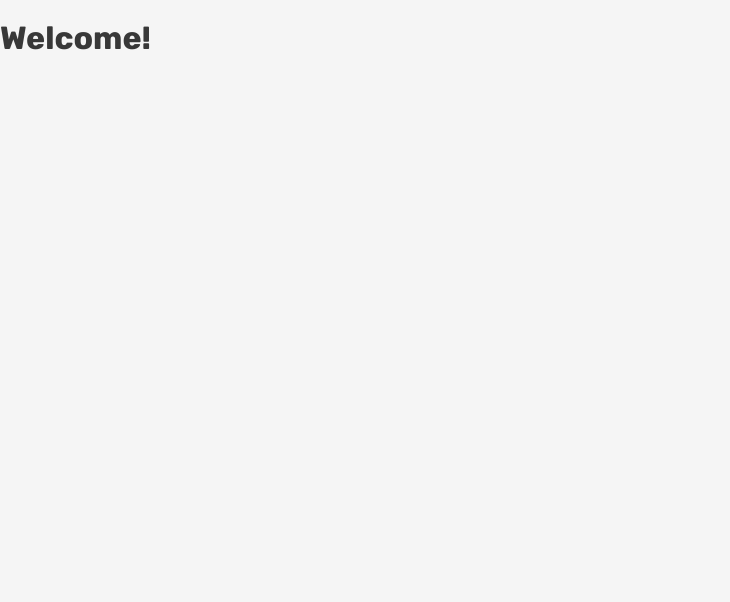
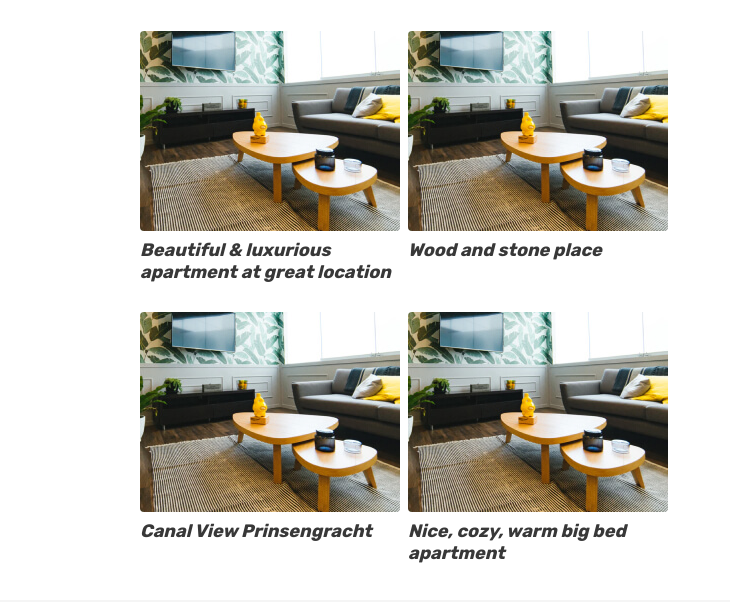
Before and after one commit to Funky-Juice/59949-six-cities-2, a React app: page / in a window 1280 px wide. Shown: the top 602 px of the page, without its empty margins (0-730 px from the left). Built offline with nearby package versions, Linux system fonts and the light colour scheme.

Commit message:
переименовал экран приветствия в главный экран; отрисовал 4 статичные карточки предложений для аренды;

```diff
--- a/src/components/app/app.jsx
+++ b/src/components/app/app.jsx
@@ -1,7 +1,7 @@
-import WelcomeScreen from '../welcome-screen/welcome-screen';
+import MainScreen from '../main-screen/main-screen';
 
 const App = () => {
-  return <WelcomeScreen />;
+  return <MainScreen />;
 };
 
 export default App;
--- /dev/null
+++ b/src/components/main-screen/main-screen.jsx
@@ -0,0 +1,63 @@
+const MainScreen = () => {
+  return <div className="cities">
+    <div className="cities__places-container container">
+      <section className="cities__places places">
+        <div className="cities__places-list places__list tabs__content">
+          <article className="cities__place-card place-card">
+            <div className="cities__image-wrapper place-card__image-wrapper">
+              <a href="#">
+                <img className="place-card__image" src="img/apartment-02.jpg" width="260" height="200" alt="Place image"></img>
+              </a>
+            </div>
+            <div className="place-card__info">
+              <h2 className="place-card__name">
+                <a href="#">Beautiful &amp; luxurious apartment at great location</a>
+              </h2>
+            </div>
+          </article>
+
+          <article className="cities__place-card place-card">
+            <div className="cities__image-wrapper place-card__image-wrapper">
+              <a href="#">
+                <img className="place-card__image" src="img/apartment-02.jpg" width="260" height="200" alt="Place image"></img>
+              </a>
+            </div>
+            <div className="place-card__info">
+              <h2 className="place-card__name">
+                <a href="#">Wood and stone place</a>
+              </h2>
+            </div>
+          </article>
+
+          <article className="cities__place-card place-card">
+            <div className="cities__image-wrapper place-card__image-wrapper">
+              <a href="#">
+                <img className="place-card__image" src="img/apartment-02.jpg" width="260" height="200" alt="Place image"></img>
+              </a>
+            </div>
+            <div className="place-card__info">
+              <h2 className="place-card__name">
+                <a href="#">Canal View Prinsengracht</a>
+              </h2>
+            </div>
+          </article>
+
+          <article className="cities__place-card place-card">
+            <div className="cities__image-wrapper place-card__image-wrapper">
+              <a href="#">
+                <img className="place-card__image" src="img/apartment-02.jpg" width="260" height="200" alt="Place image"></img>
+              </a>
+            </div>
+            <div className="place-card__info">
+              <h2 className="place-card__name">
+                <a href="#">Nice, cozy, warm big bed apartment</a>
+              </h2>
+            </div>
+          </article>
+        </div>
+      </section>
+    </div>
+  </div>;
+};
+
+export default MainScreen;
--- a/src/components/welcome-screen/welcome-screen.jsx
+++ /dev/null
@@ -1,7 +0,0 @@
-const WelcomeScreen = () => {
-  return <section className="welcome-screen">
-    <h1>Welcome!</h1>
-  </section>;
-};
-
-export default WelcomeScreen;
```
